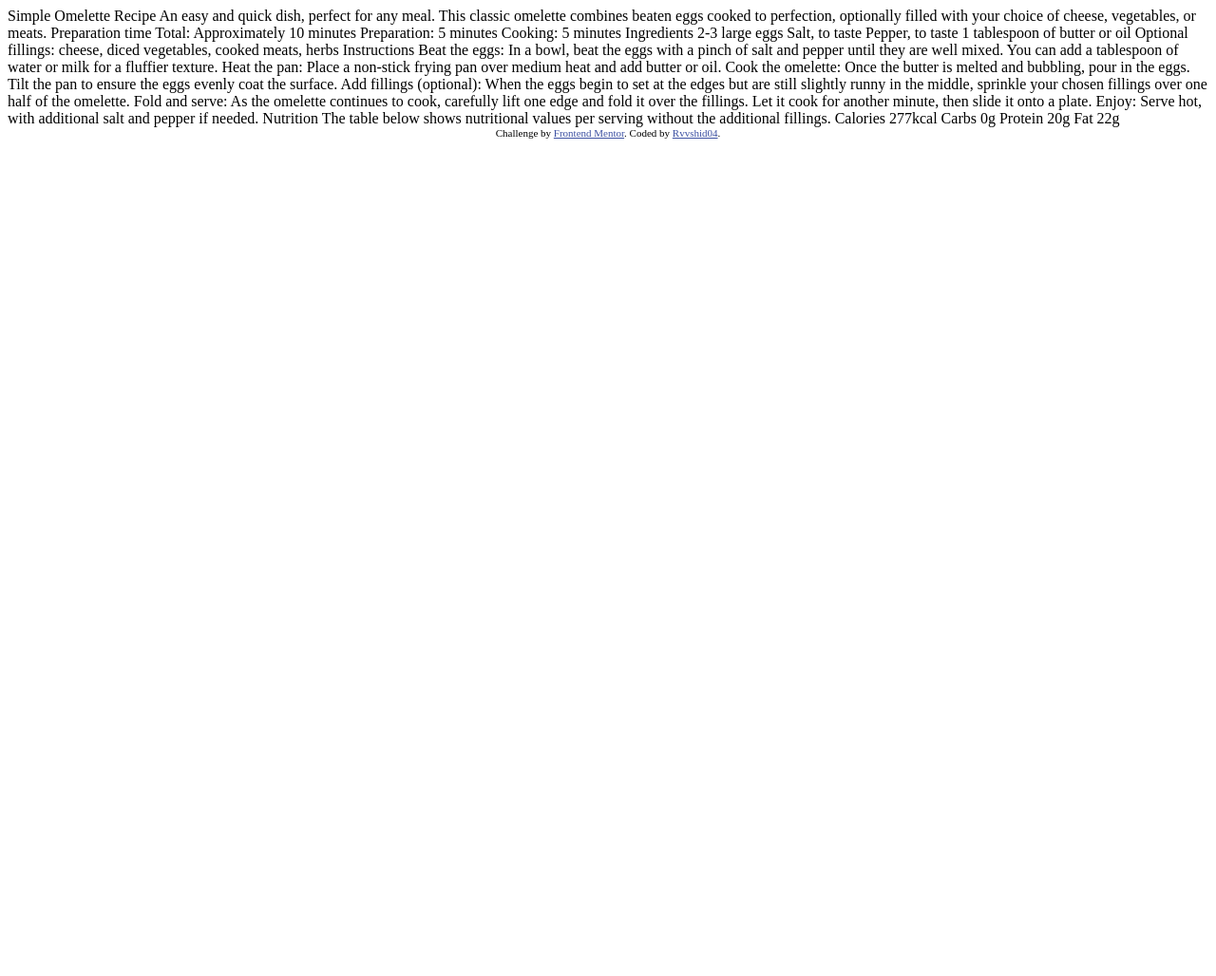
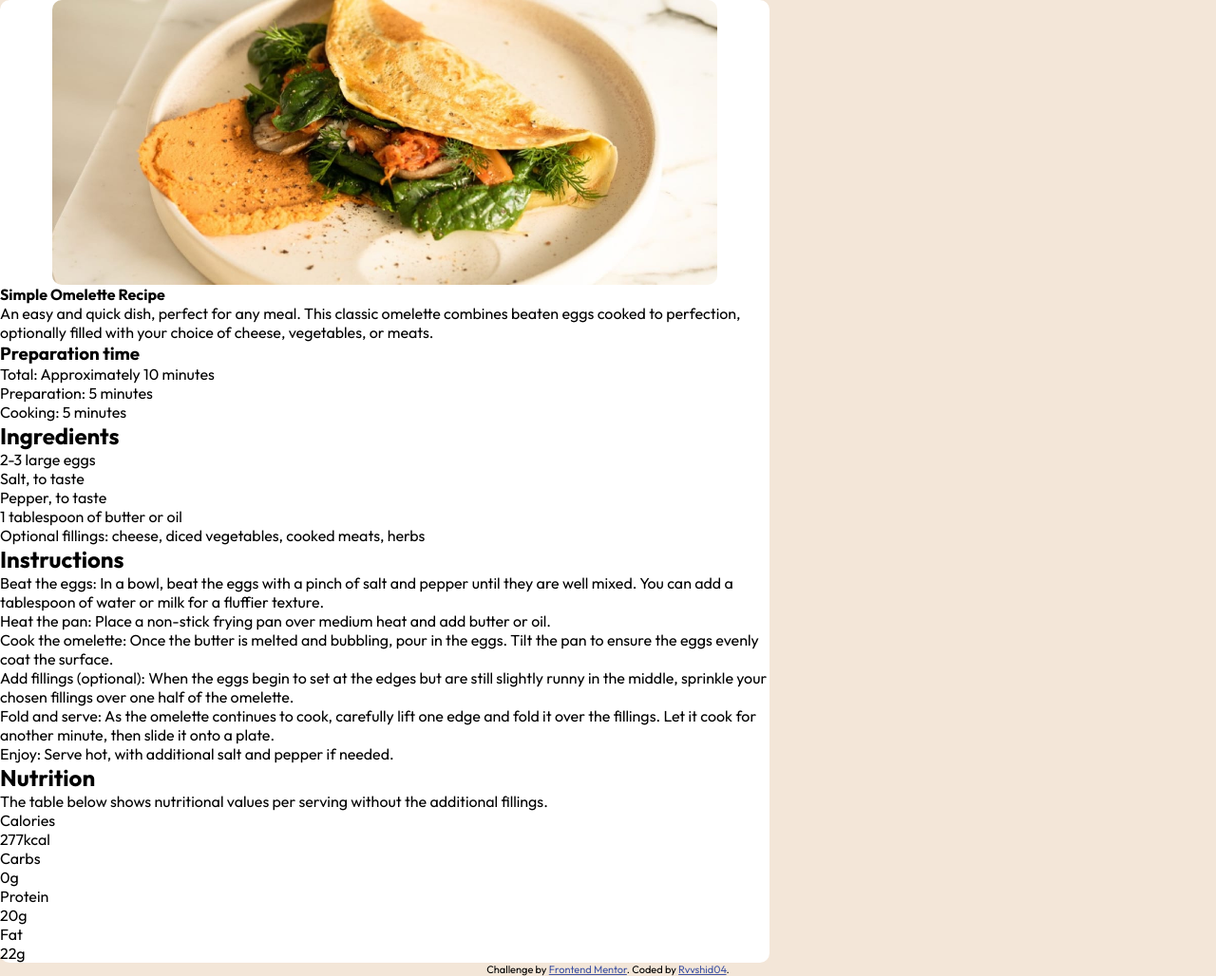
Before and after one commit to Rvvshid04/recipe-page-main, a plain HTML site: page index.html in a window 1280 px wide. Shown: the whole page at 95% size. Before the commit the page ends 800 px from the top, so only its background shows below. Drawn offline with Linux system fonts and the light colour scheme.

Commit message:
style.css and other

```diff
--- a/index.html
+++ b/index.html
@@ -8,66 +8,75 @@
 
   <title>Frontend Mentor | Recipe page</title>
 
-  <!-- Feel free to remove these styles or customise in your own stylesheet 👍 -->
-  <style>
-    .attribution { font-size: 11px; text-align: center; }
-    .attribution a { color: hsl(228, 45%, 44%); }
-  </style>
+  <link rel="preconnect" href="https://fonts.googleapis.com">
+  <link rel="preconnect" href="https://fonts.gstatic.com" crossorigin>
+  <link href="https://fonts.googleapis.com/css2?family=Young+Serif&display=swap" rel="stylesheet">
+  <link href="https://fonts.googleapis.com/css2?family=Outfit:wght@100..900&display=swap" rel="stylesheet">
+
+  <link rel="stylesheet" href="style.css">
+
 </head>
 <body>
 
-  Simple Omelette Recipe
+  <section class="container">
+    <section class="card">
+      <img src="./assets/images/image-omelette.jpeg" alt="Delicious looking omlette">
 
-  An easy and quick dish, perfect for any meal. This classic omelette combines beaten eggs cooked
-  to perfection, optionally filled with your choice of cheese, vegetables, or meats.
+      <section>
+        <h1>Simple Omelette Recipe</h1>
+        <p>An easy and quick dish, perfect for any meal. This classic omelette combines beaten eggs cooked
+          to perfection, optionally filled with your choice of cheese, vegetables, or meats.</p>
+          <section id="prep">
+            <h3> Preparation time</h3>
+            <ul>
+              <li> Total: Approximately 10 minutes</li>
+              <li> Preparation: 5 minutes</li>
+              <li> Cooking: 5 minutes</li>
+            </ul>
+          </section>
+        <h2>Ingredients</h2>
+        <ul>
+          <li> 2-3 large eggs</li>
+          <li> Salt, to taste</li>
+          <li> Pepper, to taste</li>
+          <li> 1 tablespoon of butter or oil</li>
+          <li> Optional fillings: cheese, diced vegetables, cooked meats, herbs</li>
+        </ul>
 
-  Preparation time
+        <section class="dash"></section>
 
-  Total: Approximately 10 minutes
-  Preparation: 5 minutes
-  Cooking: 5 minutes
+        <h2>Instructions</h2>
+        <ol>
+          <li>  Beat the eggs: In a bowl, beat the eggs with a pinch of salt and pepper until they are well mixed.
+            You can add a tablespoon of water or milk for a fluffier texture.</li>
+          <li>  Heat the pan: Place a non-stick frying pan over medium heat and add butter or oil.</li>
+          <li>  Cook the omelette: Once the butter is melted and bubbling, pour in the eggs. Tilt the pan to ensure
+            the eggs evenly coat the surface.</li>
+          <li>  Add fillings (optional): When the eggs begin to set at the edges but are still slightly runny in the
+            middle, sprinkle your chosen fillings over one half of the omelette.</li>
+          <li>  Fold and serve: As the omelette continues to cook, carefully lift one edge and fold it over the
+            fillings. Let it cook for another minute, then slide it onto a plate.</li>
+          <li>  Enjoy: Serve hot, with additional salt and pepper if needed.</li>
+        </ol>
+        <section class="dash"></section>
 
-  Ingredients
+        <h2>Nutrition</h2>
+        <p>The table below shows nutritional values per serving without the additional fillings.</p>
 
-  2-3 large eggs
-  Salt, to taste
-  Pepper, to taste
-  1 tablespoon of butter or oil
-  Optional fillings: cheese, diced vegetables, cooked meats, herbs
+        <section class="food-details">Calories</section> <section class="food-calories">277kcal</section>
+        <section class="dash"></section>
+        <section class="food-details">Carbs</section> <section class="food-calories">0g</section>
+        <section class="dash"></section>
+        <section class="food-details">Protein</section> <section class="food-calories">20g</section>
+        <section class="dash"></section>
+        <section class="food-details">Fat</section> <section class="food-calories">22g</section>
 
-  Instructions
 
-  Beat the eggs: In a bowl, beat the eggs with a pinch of salt and pepper until they are well mixed.
-  You can add a tablespoon of water or milk for a fluffier texture.
+      </section>
+    </section>
+  </section>
 
-  Heat the pan: Place a non-stick frying pan over medium heat and add butter or oil.
 
-  Cook the omelette: Once the butter is melted and bubbling, pour in the eggs. Tilt the pan to ensure
-  the eggs evenly coat the surface.
-
-  Add fillings (optional): When the eggs begin to set at the edges but are still slightly runny in the
-  middle, sprinkle your chosen fillings over one half of the omelette.
-
-  Fold and serve: As the omelette continues to cook, carefully lift one edge and fold it over the
-  fillings. Let it cook for another minute, then slide it onto a plate.
-
-  Enjoy: Serve hot, with additional salt and pepper if needed.
-
-  Nutrition
-
-  The table below shows nutritional values per serving without the additional fillings.
-
-  Calories
-  277kcal
-
-  Carbs
-  0g
-
-  Protein
-  20g
-
-  Fat
-  22g
 
   <div class="attribution">
     Challenge by <a href="https://www.frontendmentor.io?ref=challenge" target="_blank">Frontend Mentor</a>.
--- /dev/null
+++ b/style.css
@@ -0,0 +1,42 @@
+*{
+    padding: 0px;
+    margin: 0px;
+    box-sizing: border-box;
+}
+
+
+body{
+    font-family: 'Outfit', sans-serif;
+    background-color: hsl(30, 54%, 90%);
+}
+
+p{
+    font-size: 16px;
+}
+
+img{
+    width: 700px;
+    height: 300px;
+    border-radius: 10px;
+}
+
+li{
+    flex-wrap: wrap;
+}
+
+.container{ min-height: 80vh; background-color: white; width: 810px; border-radius: 10px;}
+
+.food-details{
+    display: flex;
+    flex-direction: column;
+}
+
+.card{
+    display: flex;
+    flex-direction: column;
+    justify-content: center;
+    align-items: center;
+}
+
+.attribution { font-size: 11px; text-align: center; }
+.attribution a { color: hsl(228, 45%, 44%); }
```
Also changed, not shown: assets/images/favicon-32x32.png (deleted).
